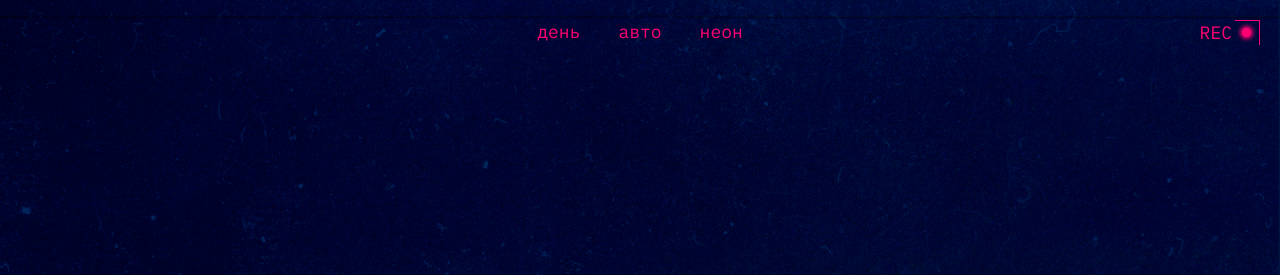
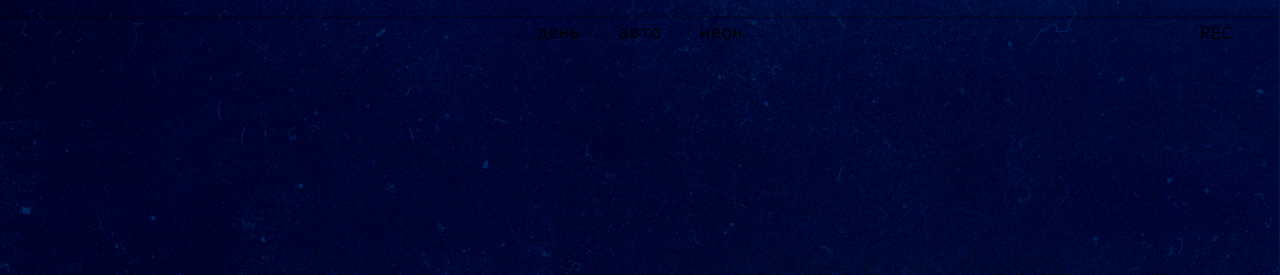
Before and after one commit to Nutewel/slozhno-sosredotochitsya-ad, a plain HTML site: page index.html in a window 1280 px wide. Shown: the top 275 px of the page. Drawn offline with Linux system fonts and the light colour scheme.

Commit message:
Исправлен с медиа файл variables.css

```diff
--- a/styles/variables.css
+++ b/styles/variables.css
@@ -8,7 +8,9 @@
   --accent-weight: 700;
 }
 
-:root:not(.theme-light):not(.theme-dark):not(.theme-auto) {
+/* Приоритетная темная тема через медиазапрос */
+@media (prefers-color-scheme: dark) {
+  :root {
     --bg-color: #000028;
     --font-color: #F1B2CE;
     --accent-color: #FF0070;
@@ -19,11 +21,4 @@
     --decor-color: #FF0070;
     --text-title-color: #000028;
   }
-
-:root:not(.theme-light):not(.theme-dark):not(.theme-auto) .page {
-  background-image: url('../images/cover-image-dark.png');
 }
-
-:root:not(.theme-light):not(.theme-dark):not(.theme-auto) .header__rec-element {
-  display: block;
-}
```
Lines whose indentation alone changed are shown as unchanged.
